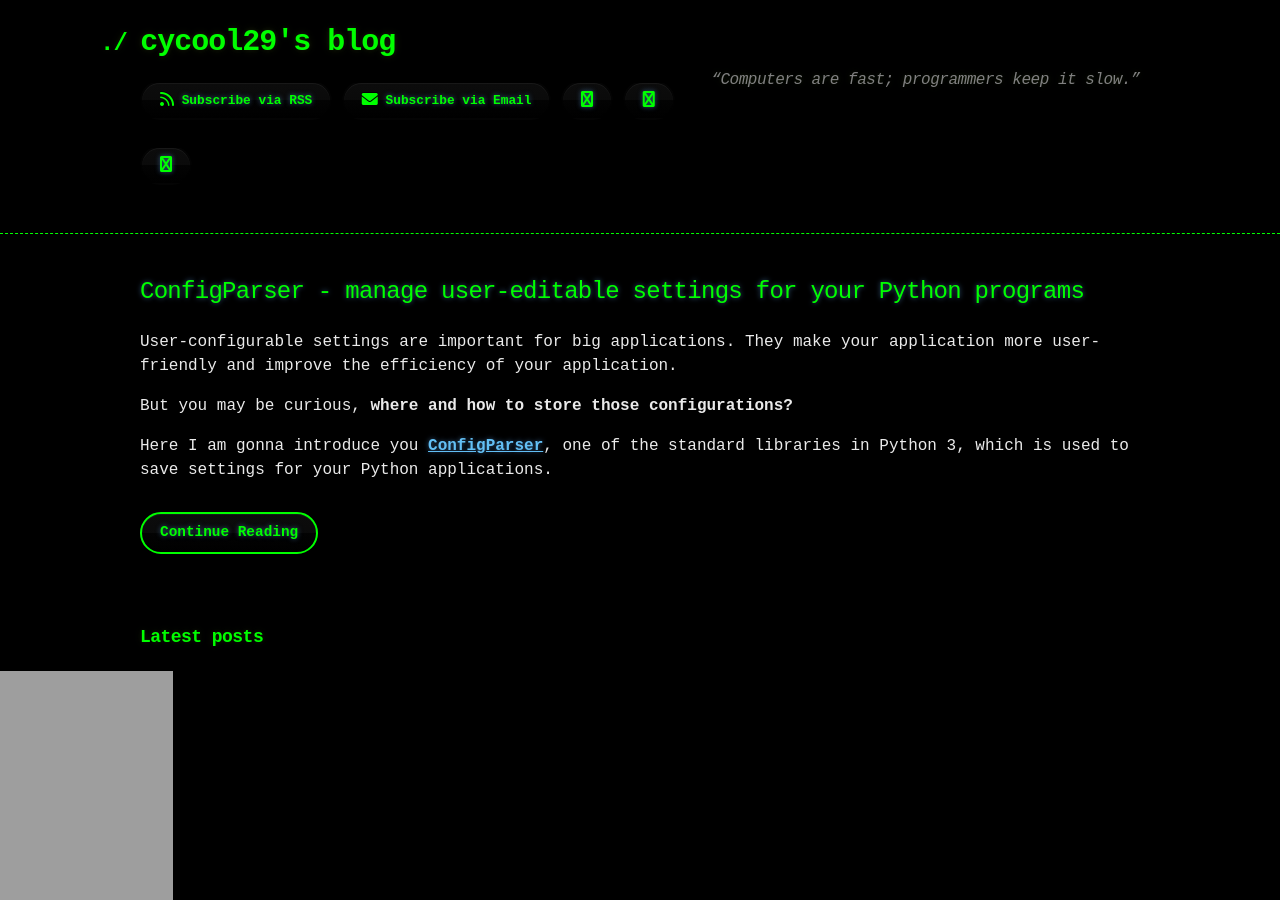
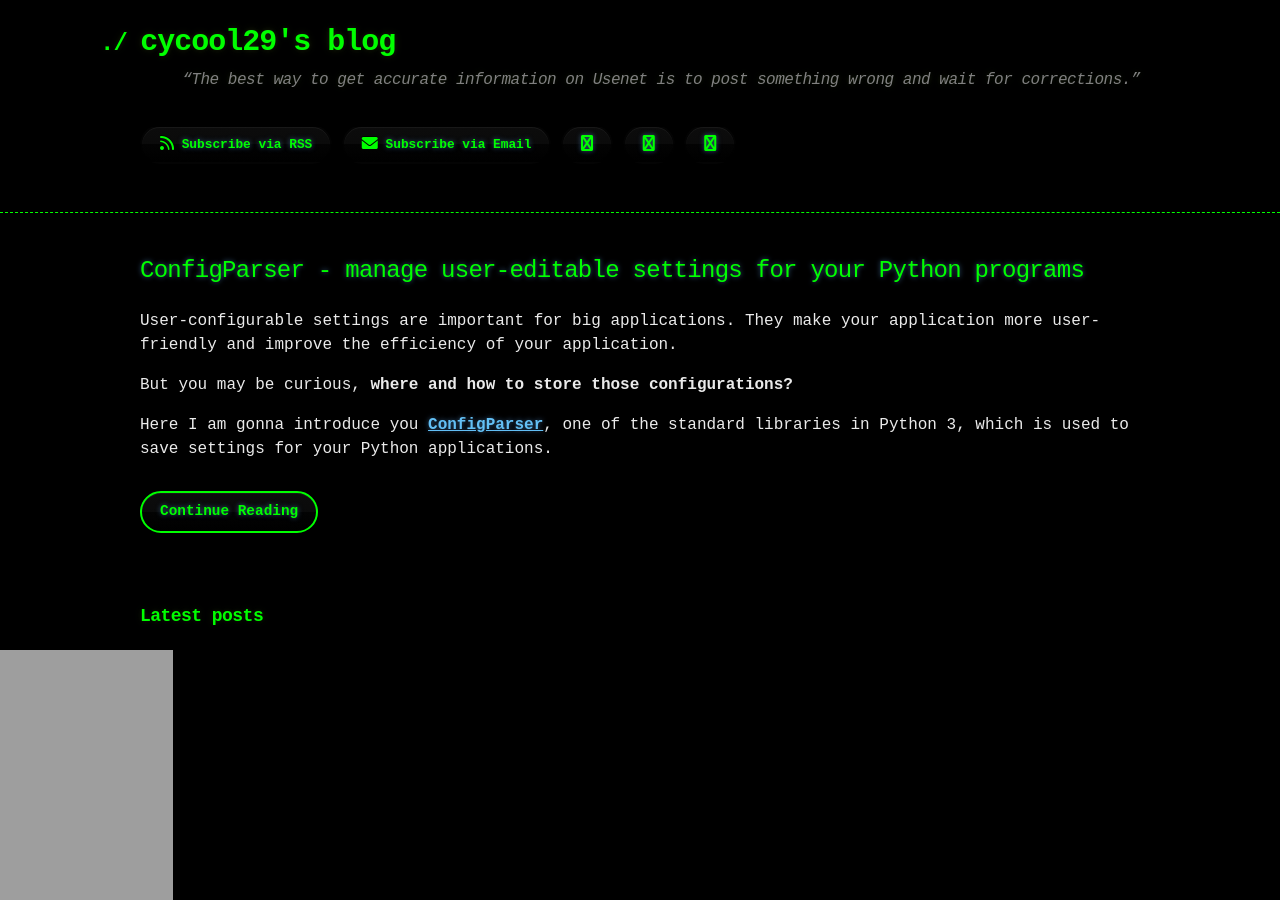
Before and after one commit to cycool29/cycool29.github.io, a Jekyll site: the page built from index.md, in a window 1280 px wide and 900 px high. Built offline with Jekyll 4.4.1, drawn with Linux system fonts in a browser that asks for light colours; a style sheet for code colours, icons or effects is not loaded.

Commit message:
Update quotes

```diff
--- a/_config.yml
+++ b/_config.yml
@@ -1,5 +1,5 @@
 title: cycool29's blog
-description: "“Computers are fast; programmers keep it slow.” "
+description: "“The best way to get accurate information on Usenet is to post something wrong and wait for corrections.” "
 bio: A high school student. Intermediate in Python, Git, Bash. Learning JavaScript. He/Him. "
 author: cycool29
 url: https://cycool29.github.io
```
